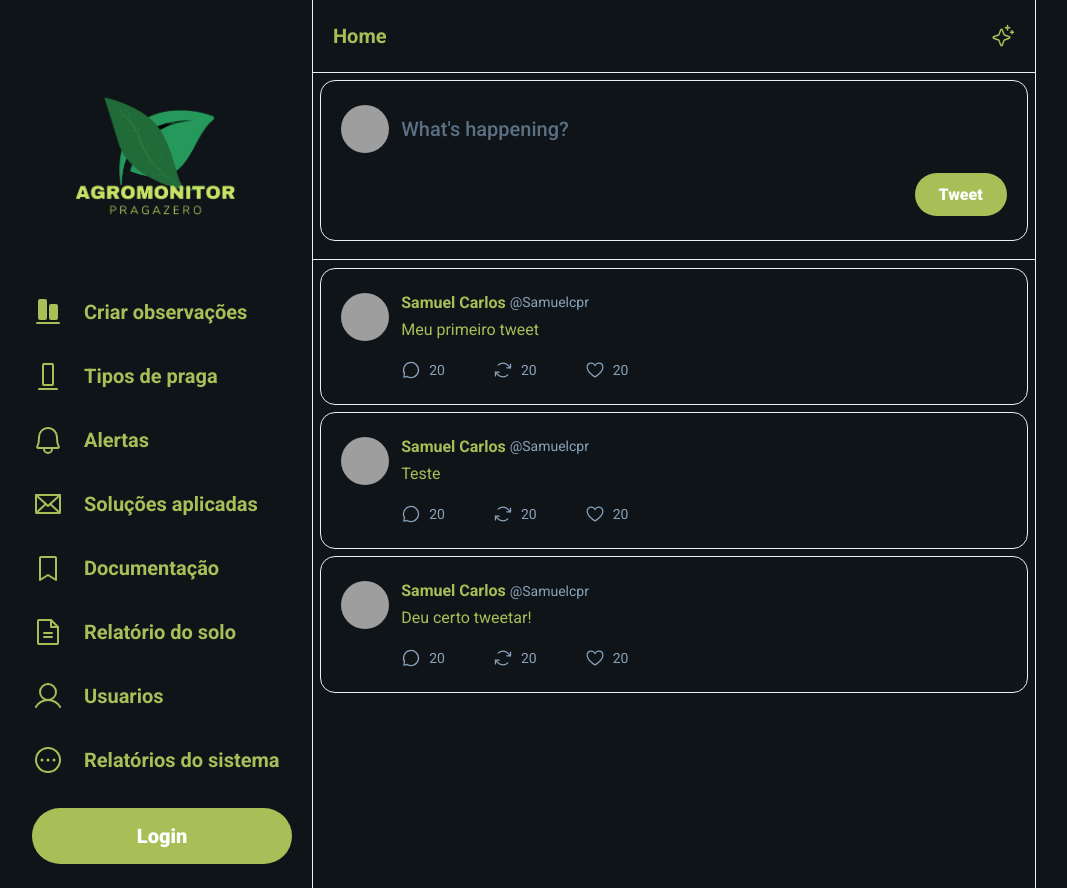
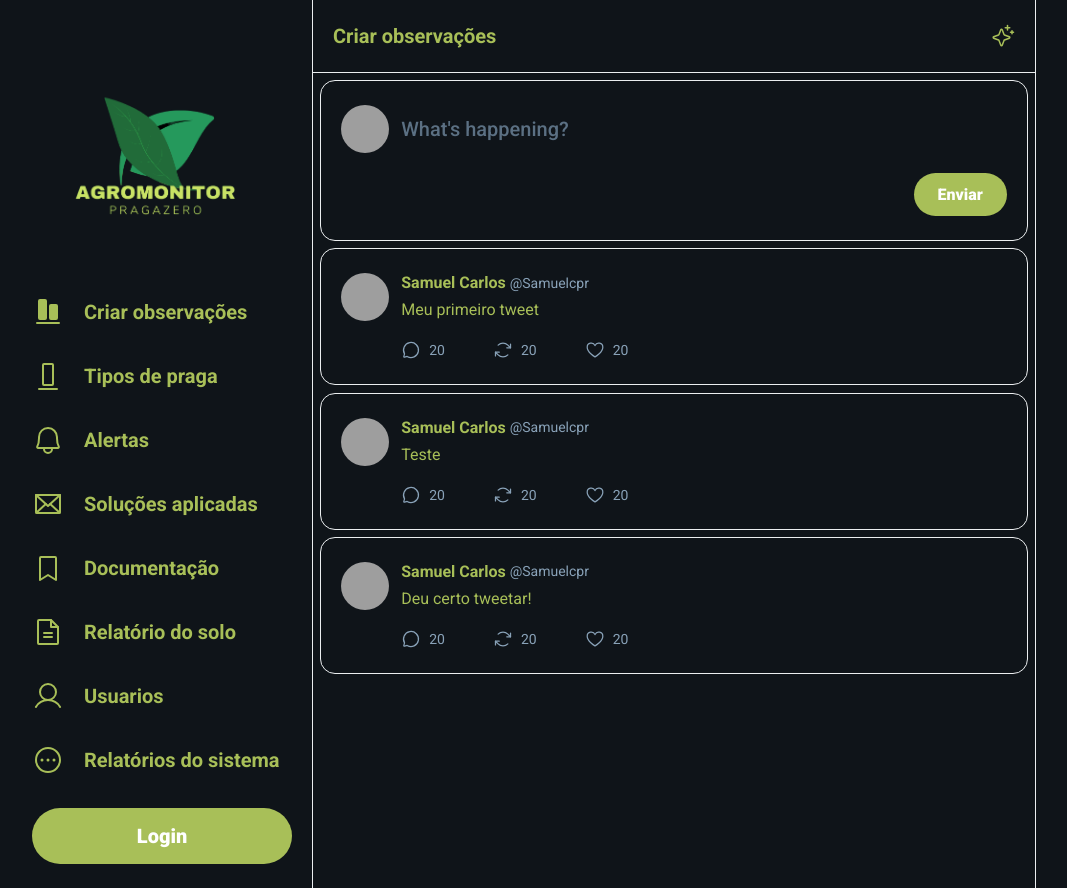
Before and after one commit to samuelcpr/AgroMonitor, a React (Vite) app: page / in a window 1280 px wide. Shown: the whole page, without its empty margins (116-1183 px from the left). Built offline with nearby package versions, Linux system fonts and the light colour scheme; grey boxes are pictures that could not be loaded.

Commit message:
chore: subistituindo componentes

```diff
--- a/src/pages/Timeline.tsx
+++ b/src/pages/Timeline.tsx
@@ -29,11 +29,11 @@ export function Timeline() {
 
   return (
     <main className="timeline">
-      <Header title="Home" />
+      <Header title="Criar observações" />
 
       <form onSubmit={createNewTweet} className="new-tweet-form">
         <label htmlFor="tweet">
-          <img src="https://avatars.githubusercontent.com/u/79328967?v=4" alt="Diego Fernandes" />
+          <img src="https://avatars.githubusercontent.com/u/79328967?v=4" alt="Samuel Carlos" />
           <textarea
             id="tweet"
             placeholder="What's happening?"
@@ -45,10 +45,8 @@ export function Timeline() {
           />
         </label>
 
-        <button type="submit">Tweet</button>
+        <button type="submit">Enviar</button>
       </form>
-
-      <Separator />
 
       {tweets.map(tweet => {
         return <Tweet key={tweet} content={tweet} />
```
